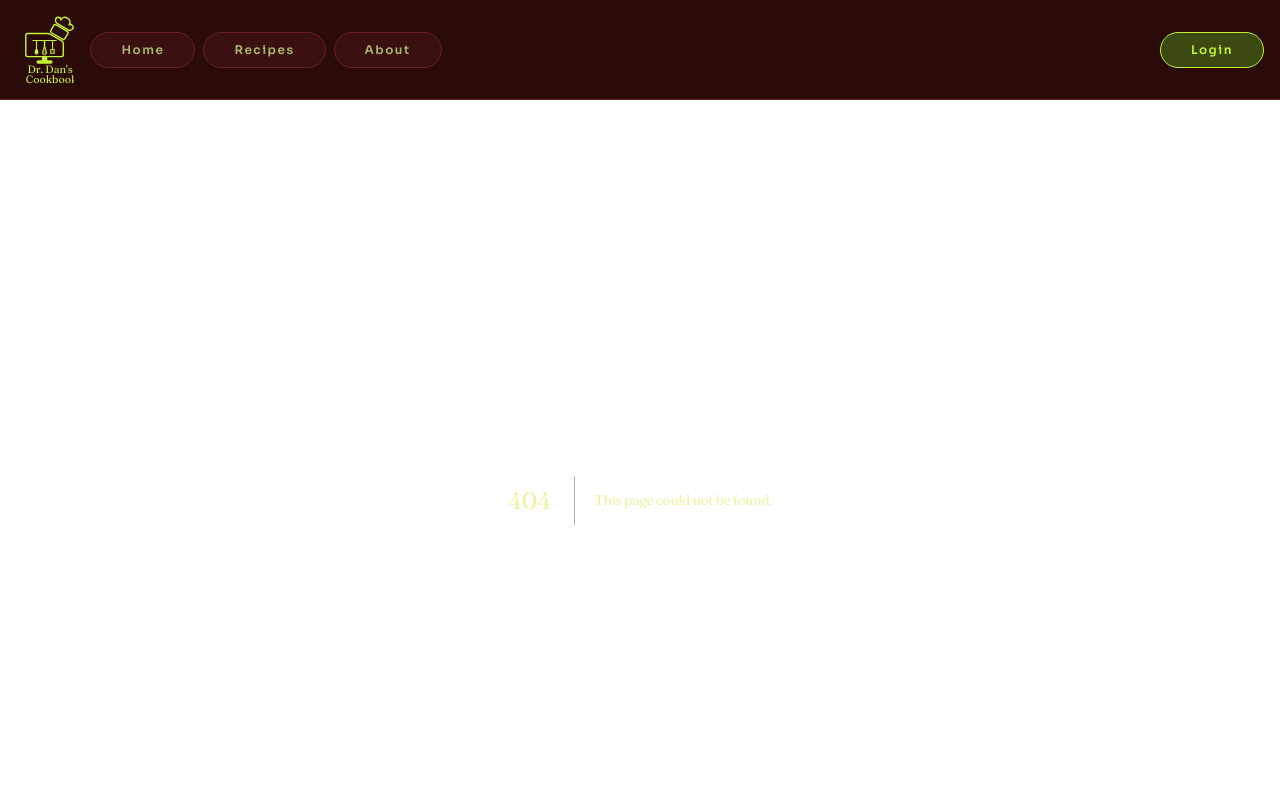
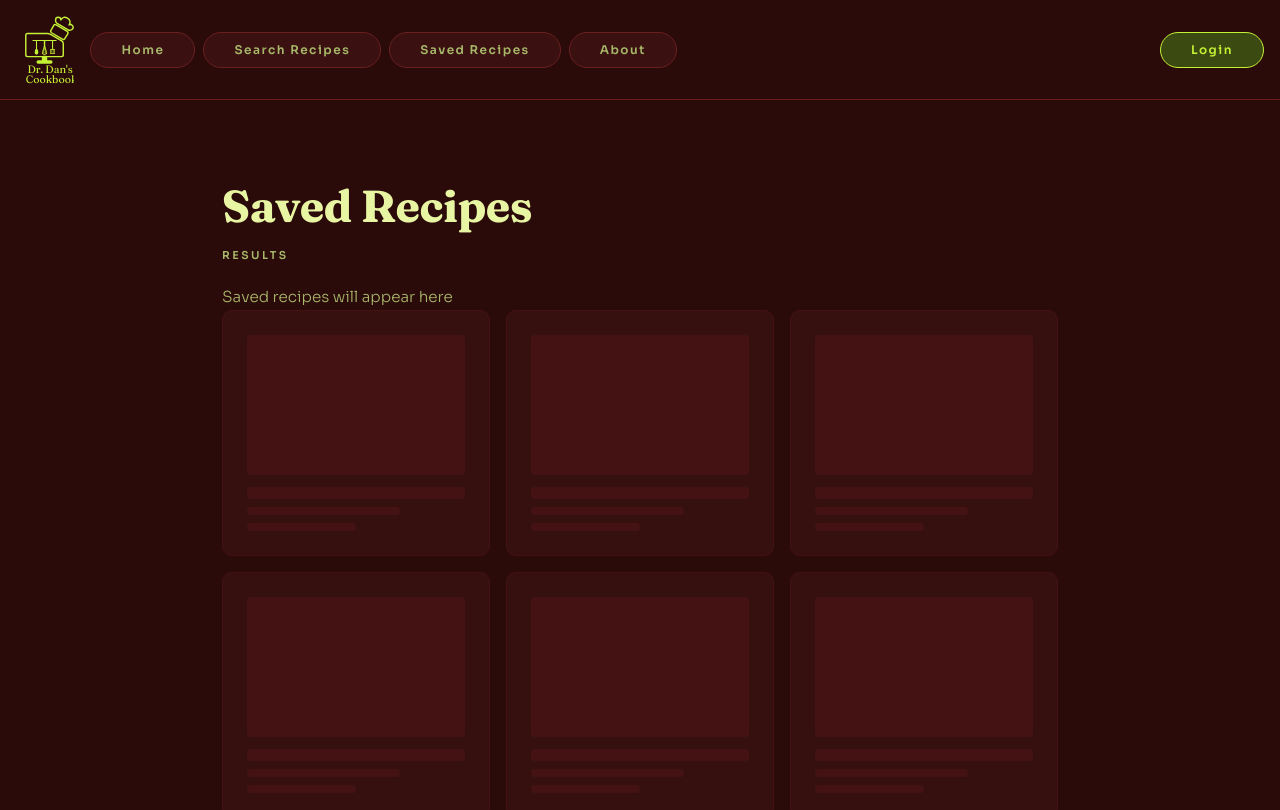
Before and after one commit to J-amie-nmt/SWE_GR_2, a Next.js app in the folder recipe-search/: page /saved in a window 1280 px wide. Before the commit this address had no page. Shown: the top 810 px of the page. Built offline with nearby package versions, Linux system fonts and the light colour scheme.

Commit message:
Changes to frontend naming

```diff
--- a/recipe-search/app/components/Nav.tsx
+++ b/recipe-search/app/components/Nav.tsx
@@ -17,7 +17,8 @@ export default function Nav() {
         <DCBLogo />
       </Link>
       <Link href="/" className="nav-pill">Home</Link>
-      <Link href="/recipes" className="nav-pill">Recipes</Link>
+      <Link href="/search" className="nav-pill">Search Recipes</Link>
+      <Link href="/saved" className="nav-pill">Saved Recipes</Link>
       <Link href="/about" className="nav-pill">About</Link>
       <div style={{ position: "absolute", top: "50%", right: "1rem", transform: "translateY(-50%)" }}>
         <Link href="/login" className="nav-pill nav-pill--accent">Login</Link>
--- a/recipe-search/app/page.tsx
+++ b/recipe-search/app/page.tsx
@@ -2,7 +2,7 @@
 const SITE_NAME = "Dr.Dans's Cookbook"
 
 const HERO = {
-  tagline: "Find recipes based on basic filters",
+  tagline: "Find recipes based on basic searches",
   description: "If you have ever found yourself trying to find something to do with a random assortment of ingredients this website is for you. Using our webscraper we compiled a various recipe catalog that you can search with a wide variety of filters. ",
   ctaText: "Search Recipes Quickly",
   ctaLink: "/recipes",
@@ -16,25 +16,13 @@ const ABOUT = {
   ],
 }
 
-async function getStats() {
-  try {
-    const res = await fetch("http://localhost:8000/api/stats", {
-      next: { revalidate: 60 },
-    })
-    if (!res.ok) throw new Error()
-    return await res.json()
-  } catch {
-    return { total_recipes: "—", total_sites: "—", total_cuisines: "—" }
-  }
-}
+export default async function Home() {
 
-export default async function Home() {
-  const stats = await getStats()
 
   const STATS = [
     { number: 107/*stats.total_recipes*/,  label: "Recipes in the catalog" },
-    { number: 611/*stats.total_sites*/,    label: "Recipe sites scraped"   },
-    { number: stats.total_cuisines, label: "Cuisines represented"   },
+    { number: 120/*stats.total_sites*/,    label: "Recipe sites scraped"   },
+    { number: 3 , label: "Number of scrapes run"   },
   ]
   return (
 
@@ -46,9 +34,7 @@ export default async function Home() {
         padding: "100px 32px 80px",
         textAlign: "center",
       }}>
-        <span className="pill" style={{ marginBottom: 28, display: "inline-block" }}>
-          {SITE_NAME}
-        </span>
+
         <h1 style={{
           fontFamily: "'Fraunces', serif",
           fontSize: "clamp(2.4rem, 5vw, 4rem)",
@@ -73,7 +59,7 @@ export default async function Home() {
         padding: "80px 32px",
         display: "grid",
         gridTemplateColumns: "180px 1fr",
-        gap: 64,
+         gap: 64,
       }}>
         <div className="section-label" style={{ paddingTop: 4 }}>About</div>
         <div>
@@ -100,7 +86,7 @@ export default async function Home() {
         border: "1px solid var(--border)", borderRadius: 8, overflow: "hidden",
       }}>
         {STATS.map((s, i) => (
-          <div key={i} style={{ background: "var(--bg-card)", padding: "28px 32px" }}>
+          <div key={i} style={{ background: "var(--bg-card)", padding: "29px 35px" }}>
             <span style={{
               display: "block",
               fontFamily: "'Fraunces', serif",
--- /dev/null
+++ b/recipe-search/app/saved/page.tsx
@@ -0,0 +1,103 @@
+// app/saved/page.tsx
+'use client'
+import { useState } from 'react'
+import Link from 'next/link'
+
+interface RecipeSummary {
+  id: number
+  title: string
+  source_site: string
+  image_url: string
+  total_time: string
+  yields: string
+  cuisine: string
+  dietary_tags: string
+  calories: string
+}
+
+export default function RecipesPage() {
+  const [text, setText] = useState('')
+  const [results, setResults] = useState<RecipeSummary[]>([])
+  const [loading, setLoading] = useState(false)
+  const [searched, setSearched] = useState(false)
+
+  const handleSearch = async (e: React.FormEvent) => {
+    e.preventDefault()
+    if (!text.trim()) return
+    setLoading(true)
+    setSearched(true)
+    try {
+      const res = await fetch(
+        `http://localhost:8000/api/recipes?q=${encodeURIComponent(text)}&limit=20`
+      )
+      const data = await res.json()
+      setResults(data)
+    } catch {
+      setResults([])
+    } finally {
+      setLoading(false)
+    }
+  }
+
+  return (
+    <div className="page-content fade-up">
+
+      {/* HEADING */}
+      <h1 style={{ fontSize: "clamp(1.8rem, 4vw, 2.8rem)", marginTop: 8, marginBottom: 8 }}>
+        Saved Recipes
+      </h1>
+      {/* RESULTS */}
+      <span className="section-label" style={{ marginBottom: 20, display: "block" }}>Results</span>
+
+      {/* Skeleton — shown before first search*/}
+      {!searched && (
+        <p style={{ color: "var(--ink-muted)", fontSize: "0.95rem" }}>
+          Saved recipes will appear here
+        </p>
+      )}
+
+      {/* Loading skeleton */}
+
+        <div style={{ display: "grid", gridTemplateColumns: "repeat(auto-fill, minmax(240px, 1fr))", gap: 16 }}>
+          {[1, 2, 3, 4, 5, 6].map((i) => (
+            <div key={i} className="card" style={{ opacity: 0.4, animation: "pulse 1.5s infinite" }}>
+              <div style={{ height: 140, borderRadius: 4, background: "var(--border)", marginBottom: 12 }} />
+              <div style={{ height: 12, borderRadius: 4, background: "var(--border)", marginBottom: 8 }} />
+              <div style={{ height: 8, borderRadius: 4, background: "var(--border)", width: "70%", marginBottom: 8 }} />
+              <div style={{ height: 8, borderRadius: 4, background: "var(--border)", width: "50%" }} />
+            </div>
+          ))}
+        </div>
+
+      {/* Recipe cards */}
+      {!loading && results.length > 0 && (
+        <div style={{ display: "grid", gridTemplateColumns: "repeat(auto-fill, minmax(240px, 1fr))", gap: 16 }}>
+          {results.map((r) => (
+            <Link
+              key={r.id}
+              href={`/recipes/${r.id}`}
+              className="card"
+              style={{ textDecoration: "none", color: "inherit", display: "block" }}
+            >
+              {r.image_url && (
+                <img
+                  src={r.image_url}
+                  alt={r.title}
+                  style={{ width: "100%", height: 140, objectFit: "cover", borderRadius: 4, marginBottom: 12 }}
+                />
+              )}
+              <p style={{ fontWeight: 600, marginBottom: 4, fontSize: "0.95rem" }}>{r.title}</p>
+              <p style={{ fontSize: "0.78rem", color: "var(--ink-muted)", marginBottom: 4 }}>
+                {r.source_site}{r.total_time ? ` · ${r.total_time}` : ""}{r.cuisine ? ` · ${r.cuisine}` : ""}
+              </p>
+              {r.dietary_tags && (
+                <span className="pill" style={{ fontSize: "0.7rem" }}>{r.dietary_tags}</span>
+              )}
+            </Link>
+          ))}
+        </div>
+      )}
+
+    </div>
+  )
+}
```
Also changed, not shown: recipe-search/app/search/[id]/page.tsx (renamed from recipe-search/app/recipes/[id]/page.tsx), recipe-search/app/search/page.tsx (line endings or trailing spaces).
